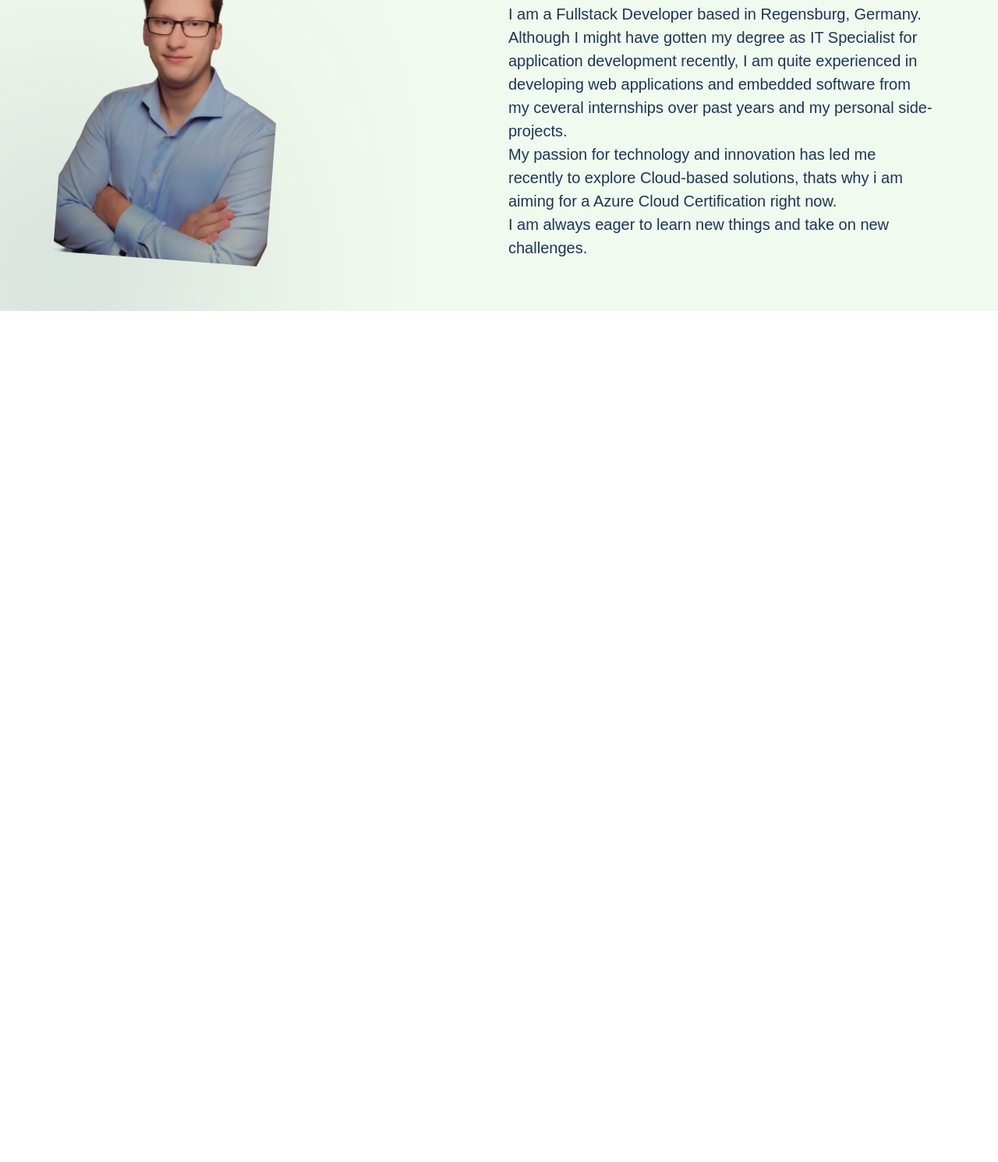
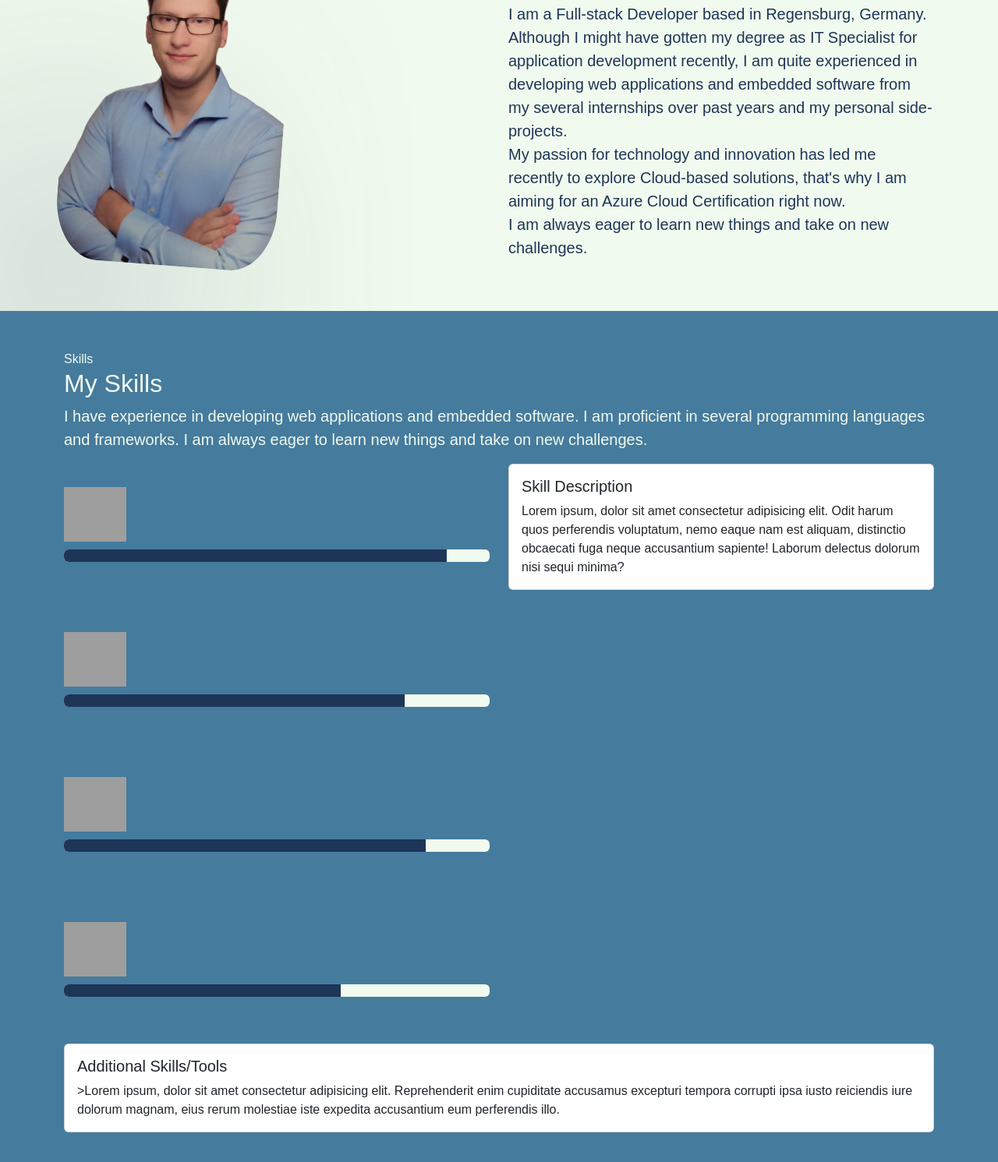
Before and after one commit to anvor/anvor.github.io, a website built with Vite: page personal-page/index.html in a window 1280 px wide. Shown: the part 1411-2902 px from the top of the page at 78% size. Before the commit the page ends 1810 px from the top, so only its background shows below. Built offline with nearby package versions, Linux system fonts and the light colour scheme; grey boxes are pictures that could not be loaded; files whose address does not match are found by name.

Commit message:
Initial layout for skills section

```diff
--- a/personal-page/assets/css/main.css
+++ b/personal-page/assets/css/main.css
@@ -130,8 +130,25 @@ header {
 	background-color: var(--color-theme-light);
  }
 
+ .skills-section {
+	padding: 50px 0 50px;
+	z-index: 1;
+	overflow: hidden;
+	position: relative;
+	background-color: var(--color-theme-blue);
+	color: var(--color-theme-light);
+ }
 
-
+.skill-item {
+	padding: 30px 0px;
+	margin: 0px 0px 30px;
+	/* border: solid var(--color-theme-dark-blue);
+	border-radius: 0px; */
+}
+.skill-description-box {
+	display:flex;
+  	align-self:flex-start;
+}
 
 
 /*
@@ -237,8 +254,28 @@ header {
 	margin-bottom: -5%;
 }
 
+.personal-photo {
+	max-width: 300px;
+	max-height: 400px;
+	object-fit: contain;
+	border-radius: 20%;
+}
+
+
+.skill-logo{
+	width: 80px;
+	height: 80px;
+	padding-bottom: 10px;
+}
 
 /*
  * 8. Utilities
  * Description: Utility classes and helper styles
  */
+
+.progress-bar{
+	background-color: var(--color-theme-dark-blue);
+}
+.progress {
+	background-color: var(--color-theme-light);
+}
--- a/personal-page/index.html
+++ b/personal-page/index.html
@@ -64,14 +64,15 @@
         <div class="container">
           <div class="row align-items-center">
             <div class="col-md-6 d-none d-md-block about-me-image-box">
-              <img src="assets/img/myphoto-no-bg.png" alt="MyPhoto" width="50%" height="50%" class="img-fluid">
+              <img src="assets/img/myphoto-no-bg.png" alt="MyPhoto" max-width="300px" max-height="400px" class="img-fluid personal-photo">
             </div>
             <div class="col-md-6">
               <span class="sub-title">About me</span>
               <h2 class="section-title">I'm Anton Vorobey</h2>
               <p class="lead">
-                I am a Fullstack Developer based in Regensburg, Germany. Although I might have gotten my degree as IT Specialist for application development recently, I am quite experienced in developing web applications and embedded software from my ceveral internships over past years and my personal side-projects.
-                <br>My passion for technology and innovation has led me recently to explore Cloud-based solutions, thats why i am aiming for a Azure Cloud Certification right now. <br>I am always eager to learn new things and take on new challenges.
+                I am a Full-stack Developer based in Regensburg, Germany. Although I might have gotten my degree as IT Specialist for application development recently, I am quite experienced in developing web applications and embedded software from my several internships over past years and my personal side-projects.
+                <br>My passion for technology and innovation has led me recently to explore Cloud-based solutions, that's why I am aiming for an Azure Cloud Certification right now.
+                <br>I am always eager to learn new things and take on new challenges.
               </p>
             </div>
           </div>
@@ -79,7 +80,70 @@
 
       </section>
 
-      <section class="skills-section d-flex align-items-center"></section>
+      <section class="skills-section d-flex align-items-center">
+        <div class="container">
+          <div class="row align-items-center">
+            <div class="col-md-12">
+              <span class="sub-title">Skills</span>
+              <h2 class="section-title">My Skills</h2>
+              <p class="lead">
+                I have experience in developing web applications and embedded software. I am proficient in several programming languages and frameworks. I am always eager to learn new things and take on new challenges.
+              </p>
+            </div>
+            <!-- skill bars -->
+            <div class="col-md-6">
+              <div class="skills-list">
+                <div class="skill-item">
+                <img class="skill-logo" src="https://cdn.jsdelivr.net/gh/devicons/devicon@latest/icons/csharp/csharp-original.svg" />
+                  <div class="progress">
+                    <div class="progress-bar" style="width: 90%"></div>
+                  </div>
+                </div>
+                <div class="skill-item">
+                <img class="skill-logo" src="https://cdn.jsdelivr.net/gh/devicons/devicon@latest/icons/javascript/javascript-original.svg" />
+                  <div class="progress">
+                    <div class="progress-bar" style="width: 80%"></div>
+                  </div>
+                </div>
+                <div class="skill-item">
+                    <img class="skill-logo" src="https://cdn.jsdelivr.net/gh/devicons/devicon@latest/icons/c/c-original.svg" />
+                    <div class="progress">
+                      <div class="progress-bar" style="width: 85%"></div>
+                    </div>
+                </div>
+                <div class="skill-item">
+                  <img class="skill-logo" src="https://cdn.jsdelivr.net/gh/devicons/devicon@latest/icons/cplusplus/cplusplus-original.svg" />
+                  <div class="progress">
+                    <div class="progress-bar" style="width: 65%"></div>
+                  </div>
+              </div>
+              </div>
+            </div>
+            <!-- Skills description card -->
+            <div class="col-md-6 skill-description-box">
+              <div class="card">
+              <div class="card-body">
+                <h5 class="card-title">Skill Description</h5>
+                <p class="card-text">Lorem ipsum, dolor sit amet consectetur adipisicing elit. Odit harum quos perferendis voluptatum, nemo eaque nam est aliquam, distinctio obcaecati fuga neque accusantium sapiente! Laborum delectus dolorum nisi sequi minima?</p>
+              </div>
+              </div>
+            </div>
+
+            <!-- additional skills/tools card-->
+            <div class="col-md-12">
+              <div class="card">
+                <div class="card-body">
+                  <h5 class="card-title">Additional Skills/Tools</h5>
+                  <p class="card-text">>Lorem ipsum, dolor sit amet consectetur adipisicing elit. Reprehenderit enim cupiditate accusamus excepturi tempora corrupti ipsa iusto reiciendis iure dolorum magnam, eius rerum molestiae iste expedita accusantium eum perferendis illo.
+                  </p>
+                </div>
+              </div>
+            </div>
+
+          </div>
+        </div>
+      </section>
+
       <section class="work-section d-flex align-items-center"></section>
       <section class="contact-section d-flex align-items-center"></section>
     </main>
```
